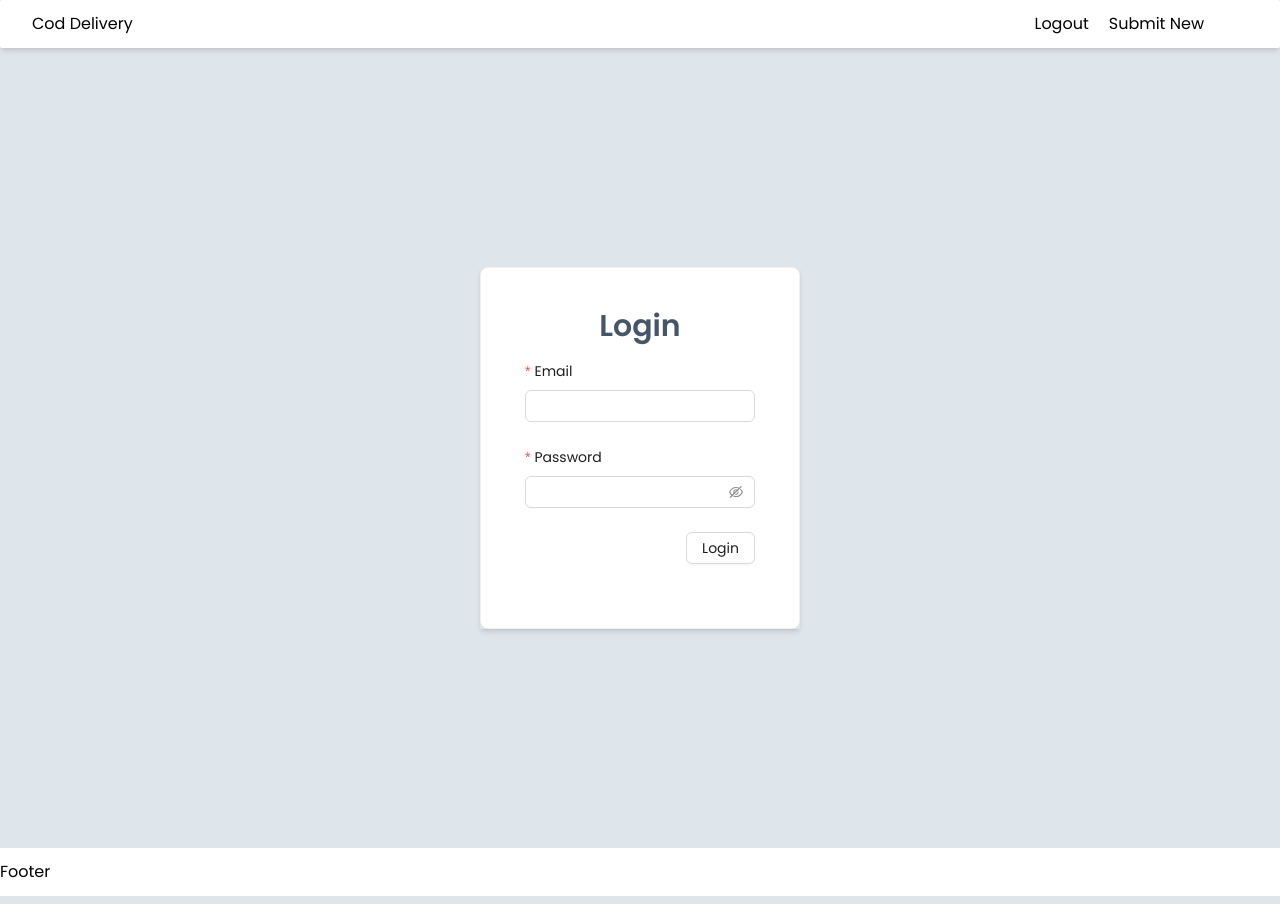
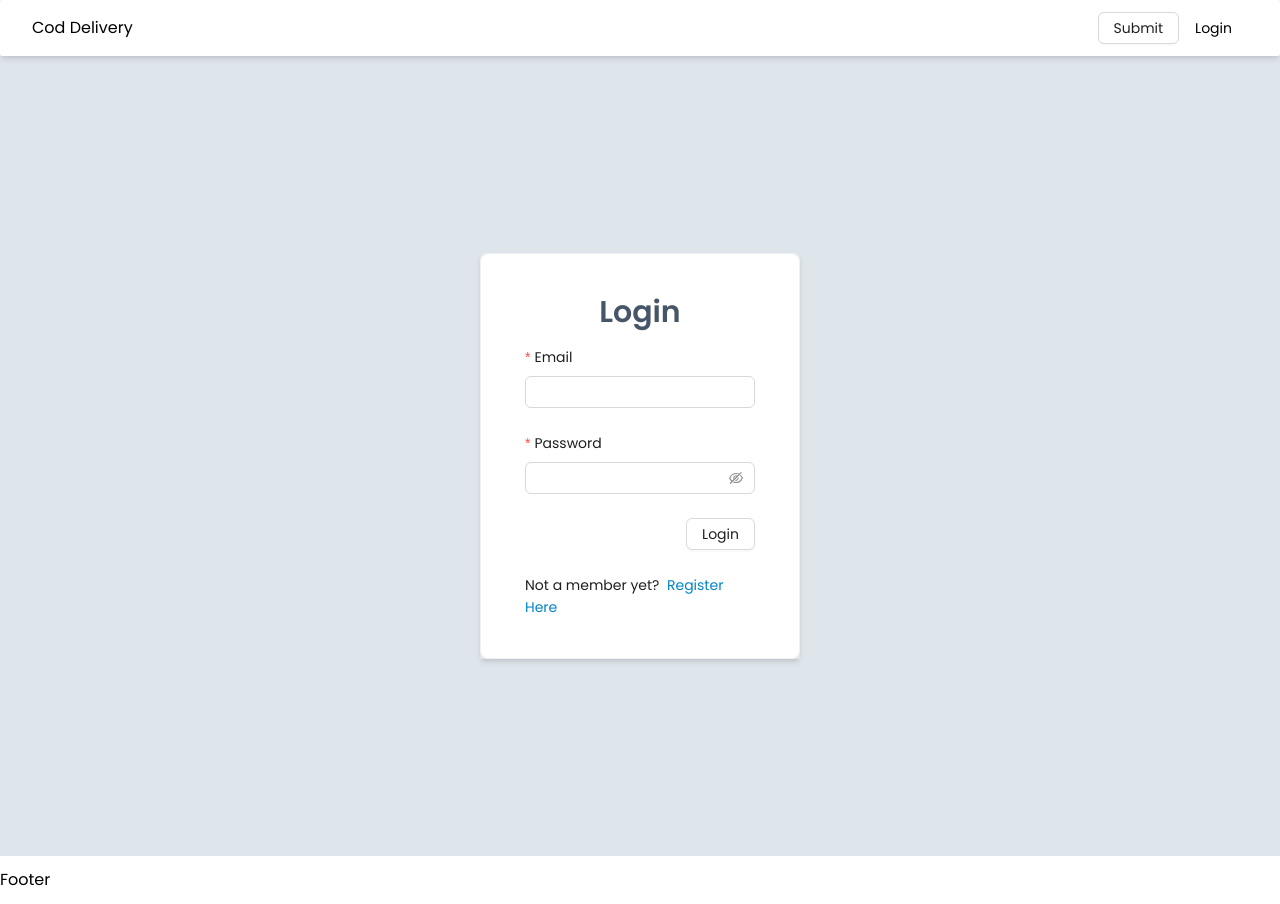
Before and after one commit to PercyGFX/code-database-react-express, a React (Create React App) app in the folder frontend/: page /login in a window 1280 px wide. Built offline with nearby package versions, Linux system fonts and the light colour scheme.

Commit message:
login register pages

```diff
--- a/frontend/src/componants/Header.tsx
+++ b/frontend/src/componants/Header.tsx
@@ -1,5 +1,12 @@
 import { Link } from "react-router-dom";
 import { useNavigate } from "react-router-dom";
+import { Button } from "antd";
+import { jwtDecode } from "jwt-decode";
+
+interface jwt {
+  email: string;
+  id: number;
+}
 
 function Header() {
   const navigate = useNavigate();
@@ -8,17 +15,29 @@ function Header() {
     navigate("/login");
   };
 
+  const token = localStorage.getItem("token");
+
   return (
     <div className=" flex justify-between px-8 py-3 shadow-md rounded-sm bg-white items-center">
-      <div>Cod Delivery</div>
+      <div>
+        <Link to="/">Cod Delivery </Link>
+      </div>
 
-      <div className=" flex px-6 ">
-        <p className=" hover:cursor-pointer" onClick={handleLogout}>
-          Logout
-        </p>
+      <div className=" flex px-4 items-center text-sm">
         <Link to="/report-new">
-          <p className=" hover:cursor-pointer px-5">Submit New</p>
+          {/* <p className=" hover:cursor-pointer px-4">Submit New</p> */}
+          <Button className="mx-4">Submit</Button>
         </Link>
+        {token ? (
+          <p className=" hover:cursor-pointer" onClick={handleLogout}>
+            Logout
+          </p>
+        ) : (
+          <Link to="/login">
+            {/* <p className=" hover:cursor-pointer px-4">Submit New</p> */}
+            <p className=" hover:cursor-pointer">Login</p>
+          </Link>
+        )}
       </div>
     </div>
   );
--- a/frontend/src/pages/Login.tsx
+++ b/frontend/src/pages/Login.tsx
@@ -3,7 +3,7 @@ import axios from "axios";
 
 import { Form, Input, Card, Button, message } from "antd";
 import toast, { Toaster } from "react-hot-toast";
-import { useNavigate } from "react-router-dom";
+import { Link, useNavigate } from "react-router-dom";
 
 const Login = () => {
   const navigate = useNavigate();
@@ -18,7 +18,6 @@ const Login = () => {
         message.success(result.data.message);
         localStorage.setItem("token", result.data.token);
         navigate("/");
-
       })
       .catch((error: any) => {
         console.log(error);
@@ -60,7 +59,6 @@ const Login = () => {
               >
                 <Input />
               </Form.Item>
-
               <Form.Item
                 label="Password"
                 name="password"
@@ -70,12 +68,17 @@ const Login = () => {
               >
                 <Input.Password />
               </Form.Item>
-
               <div className="flex justify-end">
                 <Form.Item>
                   <Button htmlType="submit">Login</Button>
                 </Form.Item>
               </div>
+              Not a member yet?
+              <Link to="/register">
+                <span className=" text-sky-600 cursor-pointer">
+                  &nbsp; Register Here
+                </span>
+              </Link>
             </Form>
           </Card>
         </div>
--- a/frontend/src/pages/Register.tsx
+++ b/frontend/src/pages/Register.tsx
@@ -1,6 +1,7 @@
 import axios from "axios";
 import { Form, Input, Card, Button, message } from "antd";
 import toast, { Toaster } from "react-hot-toast";
+import { Link } from "react-router-dom";
 
 const Register = () => {
   const onFinish = (values: any) => {
@@ -51,7 +52,6 @@ const Register = () => {
               >
                 <Input />
               </Form.Item>
-
               <Form.Item
                 label="Password"
                 name="password"
@@ -61,12 +61,18 @@ const Register = () => {
               >
                 <Input.Password />
               </Form.Item>
-
               <div className="flex justify-end">
                 <Form.Item>
                   <Button htmlType="submit">Register</Button>
                 </Form.Item>
               </div>
+              Already a member?
+              <Link to="/login">
+                <span className=" text-sky-600 cursor-pointer">
+                  {" "}
+                  Login here
+                </span>
+              </Link>
             </Form>
           </Card>
         </div>
```
Also changed, not shown: 1 other file (tests, documents, lock files or other folders).
